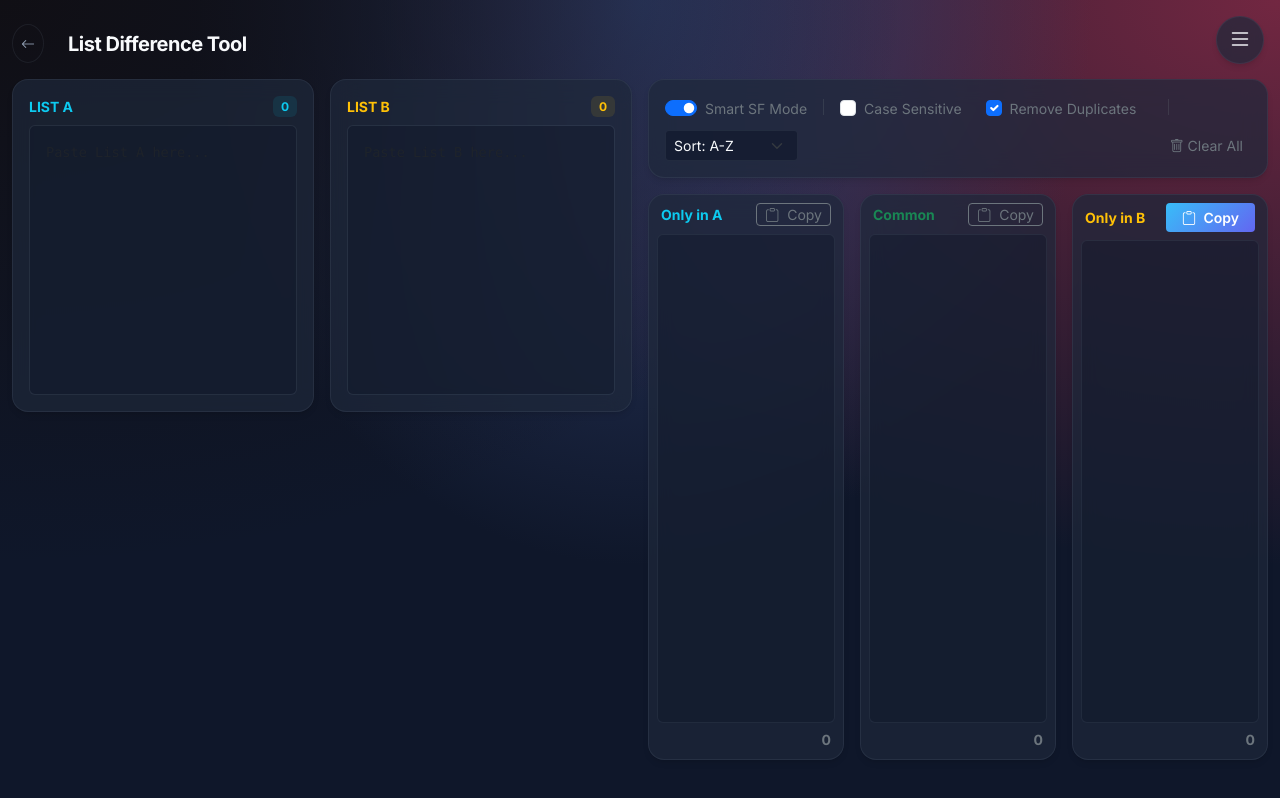
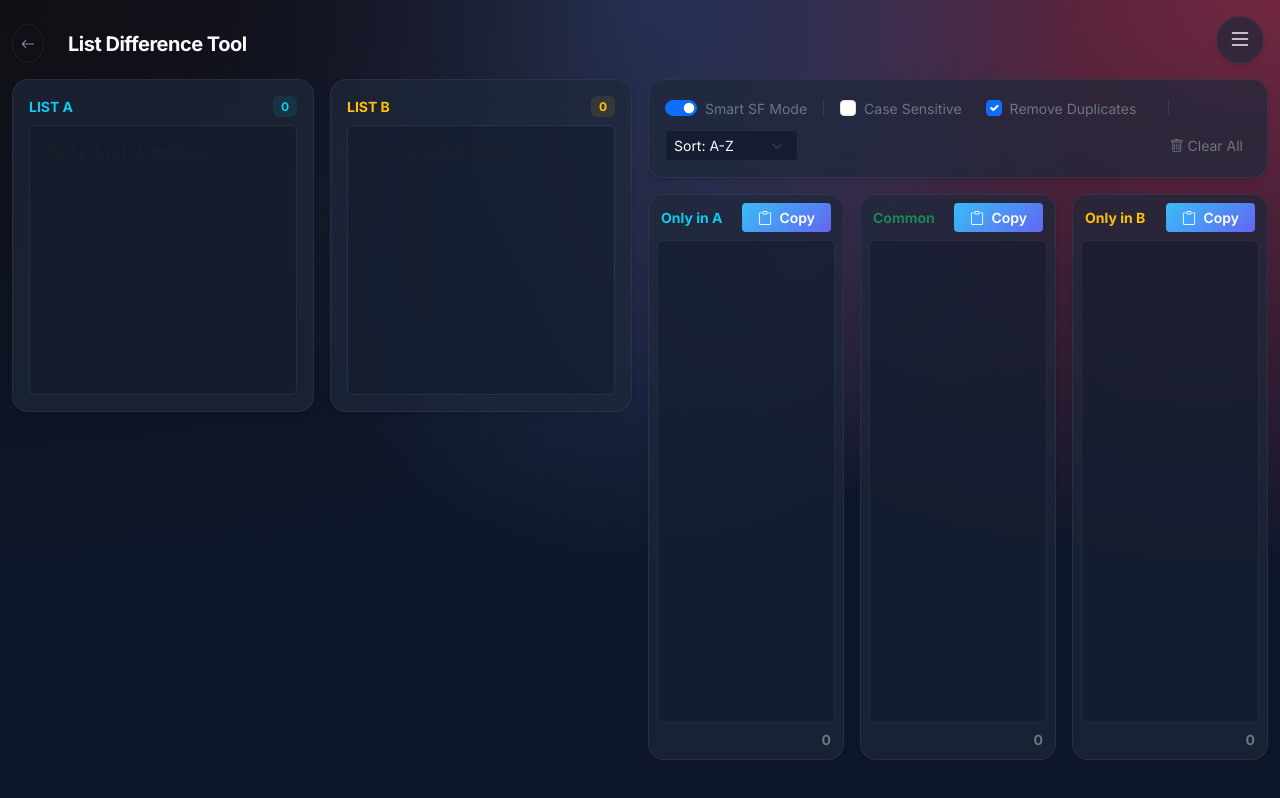
Before and after one commit to escaleraalcielo/developer-utilities, a plain HTML site: page list-diff.html in a window 1280 px wide. Drawn offline with nearby package versions, Linux system fonts and the light colour scheme.

Commit message:
style: Update copy buttons to use primary styling and consistent padding.

```diff
--- a/list-diff.html
+++ b/list-diff.html
@@ -203,7 +203,7 @@
                         <div class="glass-panel p-2 flex-grow-1 d-flex flex-column h-100 overflow-hidden">
                             <div class="d-flex justify-content-between align-items-center mb-2 px-1">
                                 <span class="text-info small fw-bold">Only in A</span>
-                                <button class="btn btn-sm btn-outline-secondary py-0 px-2" onclick="copyResult('onlyA')"
+                                <button class="btn btn-primary btn-sm px-3" onclick="copyResult('onlyA')"
                                     title="Copy Only in A">
                                     <i class="bi bi-clipboard me-1"></i> Copy
                                 </button>
@@ -222,8 +222,8 @@
                         <div class="glass-panel p-2 flex-grow-1 d-flex flex-column h-100 overflow-hidden">
                             <div class="d-flex justify-content-between align-items-center mb-2 px-1">
                                 <span class="text-success small fw-bold">Common</span>
-                                <button class="btn btn-sm btn-outline-secondary py-0 px-2"
-                                    onclick="copyResult('common')" title="Copy Common">
+                                <button class="btn btn-primary btn-sm px-3" onclick="copyResult('common')"
+                                    title="Copy Common">
                                     <i class="bi bi-clipboard me-1"></i> Copy
                                 </button>
                             </div>
```
Also changed, not shown: guid-generator.html (+1 -1 lines).
